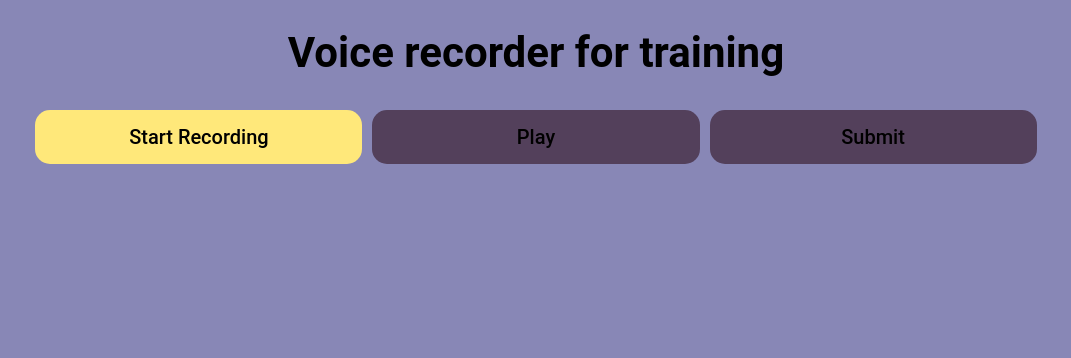
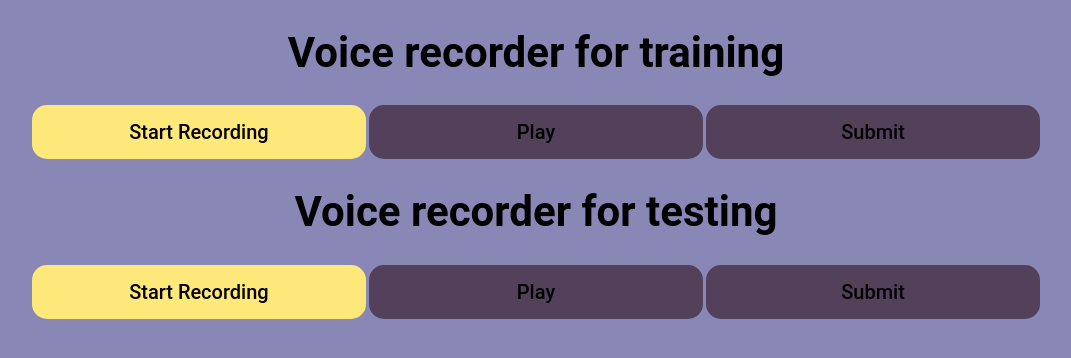
Before and after one commit to pedmacros/Voice-Recon, a Django app: page /voiceRecorder/ in a window 1280 px wide. Shown: the top 358 px of the page, without its empty margins (104-1175 px from the left). Run offline with Django 3.2, Linux system fonts and the light colour scheme.

Commit message:
Results page
Added the results page and test part of the main page

```diff
--- a/VoiceRecon/static/voiceRecorder/style.css
+++ b/VoiceRecon/static/voiceRecorder/style.css
@@ -17,7 +17,7 @@ h1 {
   width: 80%;
   margin: auto;
 }
-#button-container {
+.button-container {
   display: flex;
   justify-content: space-between;
 }
@@ -30,7 +30,8 @@ button {
   width: 33%;
   font-size: 20px;
   padding: 15px;
-  margin: 5px;
+  margin: auto;
+  display: block;
   border: none;
   border-radius: 15px;
 }
@@ -42,7 +43,7 @@ button {
 button:hover {
   background-color: #b3a45e;
 }
-button:disabled{
+button:disabled {
   background-color: #53405b;
 }
 audio {
--- a/VoiceRecon/voiceRecorder/templates/voiceRecorder/index.html
+++ b/VoiceRecon/voiceRecorder/templates/voiceRecorder/index.html
@@ -2,38 +2,45 @@
 <!DOCTYPE html>
 <html>
   <head>
-    <meta charset="utf-8"/>
-    <meta name="description" content="WebRTC code samples"/>
+    <meta charset="utf-8" />
+    <meta name="description" content="WebRTC code samples" />
     <meta
       name="viewport"
       content="width=device-width, user-scalable=yes, initial-scale=1, maximum-scale=1"
     />
-    <meta itemprop="description" content="Client-side WebRTC code samples"/>
-    <meta itemprop="image" content="../../../images/webrtc-icon-192x192.png"/>
-    <meta itemprop="name" content="WebRTC code samples"/>
-    <meta name="mobile-web-app-capable" content="yes"/>
-    <meta id="theme-color" name="theme-color" content="#ffffff"/>
-    <link rel="stylesheet" type="text/css" href="{%static 'voiceRecorder/style.css' %}">
-    <base target="_blank"/>
+    <meta itemprop="description" content="Client-side WebRTC code samples" />
+    <meta itemprop="image" content="../../../images/webrtc-icon-192x192.png" />
+    <meta itemprop="name" content="WebRTC code samples" />
+    <meta name="mobile-web-app-capable" content="yes" />
+    <meta id="theme-color" name="theme-color" content="#ffffff" />
+    <link
+      rel="stylesheet"
+      type="text/css"
+      href="{%static 'voiceRecorder/style.css' %}"
+    />
+    <base target="_blank" />
 
     <title>Voice Recognition app</title>
-
   </head>
 
   <body>
     <div id="container">
       <h1>Voice recorder for training</h1>
 
-    <div id="button-container">
+      <div class="button-container">
         <button id="record">Start Recording</button>
         <button id="play" disabled>Play</button>
-        <button id="submit" disabled>Submit
-            {% csrf_token %}
-        </button>
+        <button id="submit" disabled>Submit {% csrf_token %}</button>
       </div>
       <audio id="gum" playsinline autoplay muted></audio>
       <audio id="recorded" playsinline loop></audio>
 
+      <h1>Voice recorder for testing</h1>
+      <div class="button-container">
+        <button id="record-test">Start Recording</button>
+        <button id="play-test" disabled>Play</button>
+        <button id="submit-test" disabled>Submit {% csrf_token %}</button>
+      </div>
     </div>
 
     <script>
@@ -48,7 +55,7 @@
 
       recordButton.addEventListener("click", async () => {
         if (recordButton.textContent === "Start Recording") {
-            await init({audio: {}});
+          await init({ audio: {} });
           startRecording();
         } else {
           stopRecording();
@@ -60,7 +67,7 @@
 
       const playButton = document.querySelector("button#play");
       playButton.addEventListener("click", () => {
-        const superBuffer = new Blob(recordedBlobs, {type: "audio/wav"});
+        const superBuffer = new Blob(recordedBlobs, { type: "audio/wav" });
         recordedAudio.src = null;
         recordedAudio.srcObject = null;
         recordedAudio.src = window.URL.createObjectURL(superBuffer);
@@ -70,14 +77,14 @@
 
       const submitButton = document.querySelector("button#submit");
       submitButton.addEventListener("click", () => {
-        const blob = new Blob(recordedBlobs, {type: "audio/wav"});
+        const blob = new Blob(recordedBlobs, { type: "audio/wav" });
         const a = document.createElement("a");
-        const thanks = 'http://localhost:8000/voiceRecorder/thanks/'
+        const thanks = "http://localhost:8000/voiceRecorder/thanks/";
         let req = new XMLHttpRequest();
-        var inputElem = document.createElement('input');
-        inputElem.type = 'hidden';
-        inputElem.name = 'csrfmiddlewaretoken';
-        inputElem.value = '{{ csrf_token }}';
+        var inputElem = document.createElement("input");
+        inputElem.type = "hidden";
+        inputElem.name = "csrfmiddlewaretoken";
+        inputElem.value = "{{ csrf_token }}";
         req.onload = function (e) {
           if (this.readyState === 4) {
             console.log("Server returned: ", e.target.responseText);
@@ -85,13 +92,11 @@
         };
         let fd = new FormData();
         fd.append("recording", blob, "filename.wav");
-        fd.append("author","Luis");
-        fd.append('csrfmiddlewaretoken','{{ csrf_token}}');
+        fd.append("author", "Luis");
+        fd.append("csrfmiddlewaretoken", "{{ csrf_token}}");
         req.open("POST", thanks, true);
         req.send(fd);
         submitButton.disabled = true;
-
-
       });
 
       function handleSourceOpen(event) {
@@ -109,16 +114,16 @@
 
       function startRecording() {
         recordedBlobs = [];
-        let options = {mimeType: "audio/wav"};
+        let options = { mimeType: "audio/wav" };
         if (!MediaRecorder.isTypeSupported(options.mimeType)) {
           console.error(`${options.mimeType} is not Supported`);
-            options = {mimeType: "audio/wav"};
+          options = { mimeType: "audio/wav" };
           if (!MediaRecorder.isTypeSupported(options.mimeType)) {
             console.error(`${options.mimeType} is not Supported`);
-                options = {mimeType: "audio/wav"};
+            options = { mimeType: "audio/wav" };
             if (!MediaRecorder.isTypeSupported(options.mimeType)) {
               console.error(`${options.mimeType} is not Supported`);
-                    options = {mimeType: ""};
+              options = { mimeType: "" };
             }
           }
         }
--- a/VoiceRecon/voiceRecorder/views.py
+++ b/VoiceRecon/voiceRecorder/views.py
@@ -29,4 +29,4 @@ def thanks(request):
 
 
 def result(request):
-    return HttpResponse("This is the result")
+    return render(request, template_name='voiceRecorder/result.html')
```
Also changed, not shown: VoiceRecon/voiceRecorder/templates/voiceRecorder/result.html (added, +37 -0 lines). Lines whose indentation alone changed are shown as unchanged.
